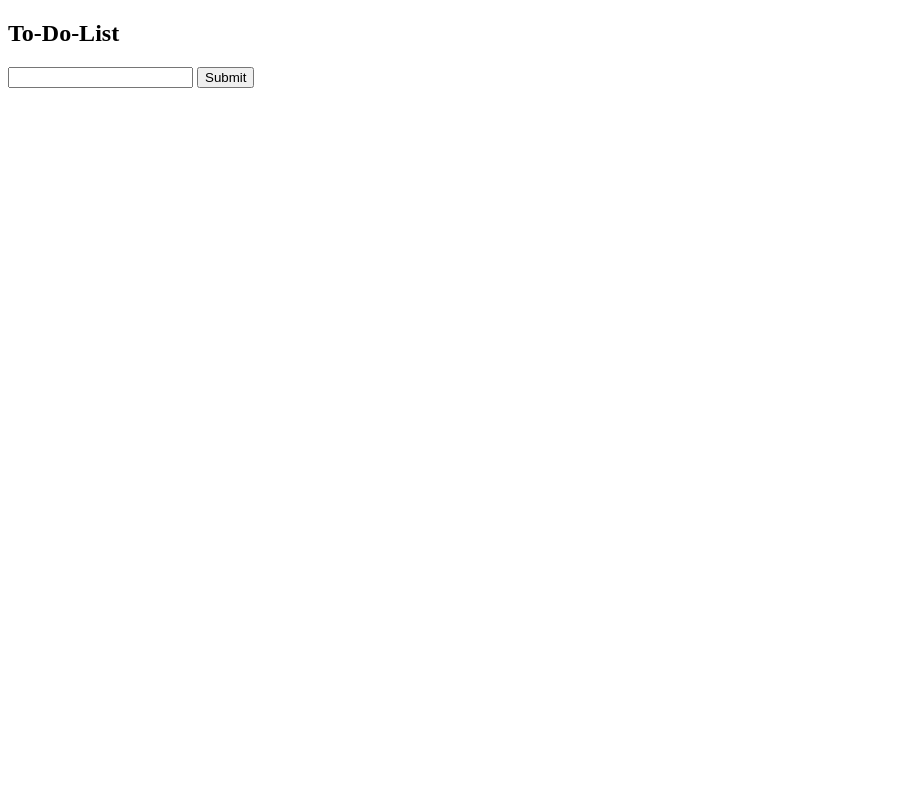
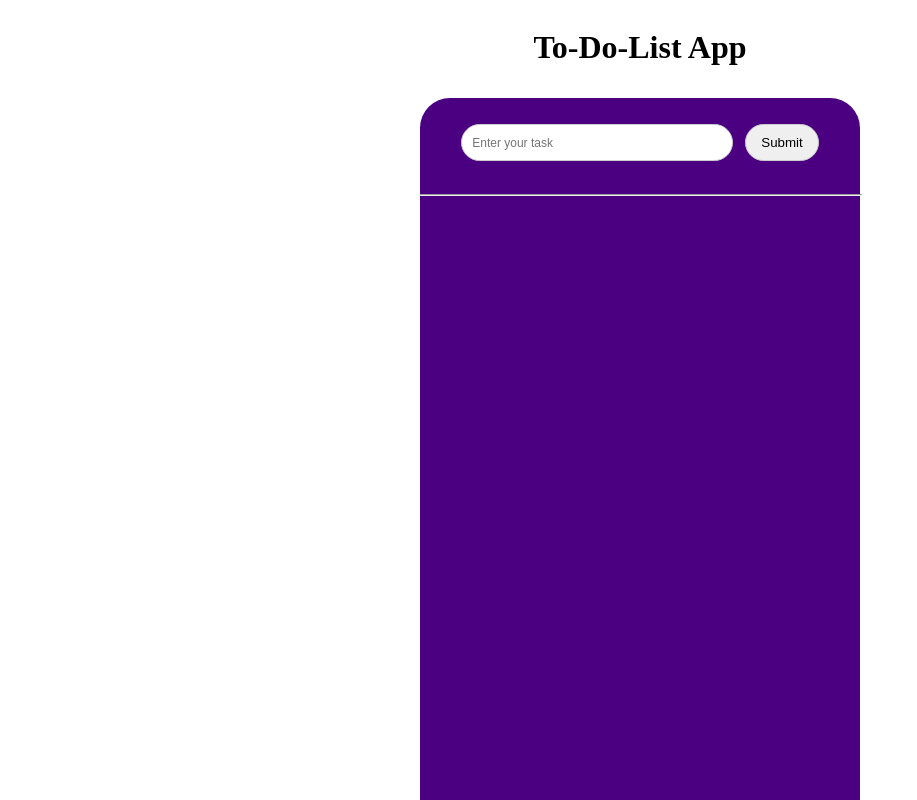
Before and after one commit to Dann789/kodio-web, a plain HTML site: page To-Do-List/index.html in a window 1280 px wide. Shown: the top 800 px of the page, without its empty margins (0-917 px from the left). Drawn offline with Linux system fonts and the light colour scheme.

Commit message:
style(form): add color & layout

```diff
--- a/To-Do-List/index.html
+++ b/To-Do-List/index.html
@@ -8,12 +8,15 @@
     <link rel="stylesheet" href="style.css">
 </head>
 <body>
-    <section>
-        <h1>To-Do-List</h1>
-        <form onsubmit="onFormSubmit(event)">
-            <input type="text">
-            <button type="submit">Submit</button>
-        </form>
+    <h1>To-Do-List App</h1>
+    <section id="form">
+        <div id="form-detail">
+            <form onsubmit="onFormSubmit(event)">
+                <input type="text" placeholder="Enter your task" id="task" required>
+                <button type="submit">Submit</button>
+            </form>
+        </div>
+        <hr>
     </section>
     <section id="list">
 
--- a/To-Do-List/style.css
+++ b/To-Do-List/style.css
@@ -1,3 +1,53 @@
+body {
+    padding-left: 10px;
+    padding-right: 10px;
+    padding-bottom: 30px;
+    display: flex;
+    justify-content: center;
+    align-items: center;
+    flex-direction: column;
+}
+h1 {
+    text-align: center;
+    margin-bottom: 32px;
+}
+form {
+    display: flex;
+    justify-content: center;
+    margin-top: 10px;
+    margin-left: 25px;
+    margin-right: 25px;
+    gap: 12px;
+}
+hr {
+    z-index: auto;
+    width: 100%;
+    position: relative;
+    bottom: 93vh;
+    color: red;
+}
+form input {
+    padding: 10px;
+    font-size: 12px;
+    border: 1px solid #ccc;
+    border-radius: 50px;
+    width: 250px;
+}
+form input:focus {
+    outline: none;
+}
+form button {
+    padding: 10px 15px;
+    border: 1px solid #ccc;
+    border-radius: 40px;
+    cursor: pointer;
+}
+#form-detail {
+    padding: 16px;
+    height: 100vh;
+    background-color: indigo;
+    border-radius: 30px;
+}
 .list-item {
     display: flex;
     width: 300px;
```
